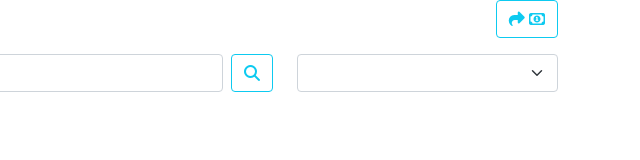
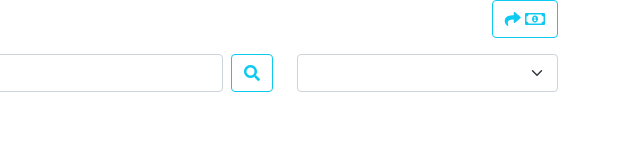
Before and after one commit to fawazahmed0/askgod, a website: page index.html in a window 1280 px wide. Shown: the full height of the page, 640-1280 px from the left. Drawn offline with nearby package versions, Linux system fonts and the light colour scheme.

Commit message:
Revert "Add js deliver link"
This reverts commit 1e7c34879e647cb8e7e2151bccf92e21c425f711.

```diff
--- a/index.html
+++ b/index.html
@@ -14,7 +14,7 @@
 
   <script src="/v3.js"></script>
 
-  <link rel="stylesheet" href="https://cdn.jsdelivr.net/gh/fawazahmed0/askgod@main/all.css" />
+  <link rel="stylesheet" href="https://use.fontawesome.com/releases/v5.15.1/css/all.css" />
 
   <link rel="manifest" href="/manifest.webmanifest" />
 
```
